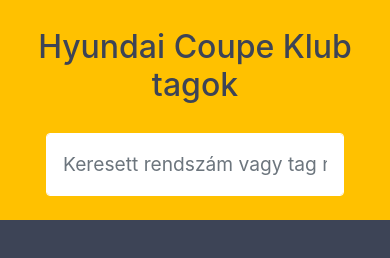
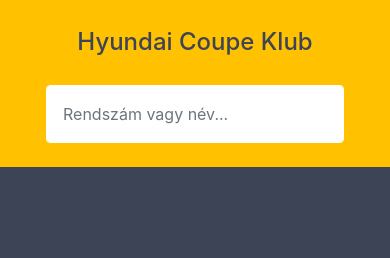
Before and after one commit to adamex09/coupe-checker, a website: page search.html in a window 390 px wide. Drawn offline with nearby package versions, Linux system fonts and the light colour scheme; no server answers.

Commit message:
Mobile viewport fix 2

```diff
--- a/search.html
+++ b/search.html
@@ -10,11 +10,11 @@
 
   <style>
   p { margin-bottom: 0; color: #DADADA;}
-  h2 { width: 100%; padding-bottom:20px; color: #3D4456;}
+  h4 { width: 100%; padding-bottom:20px; color: #3D4456;}
   h5 { color: #FFF;}
   .card { margin-top: 15px; background-color: #3D4456; border-left: 2px solid #FFC100; border-radius: 0px;}
   .navbar { background-color: #FFC100;}
-  .form-control { padding: 1rem; font-size: 1.2rem; border: 1px solid #ffffff;}
+  .form-control { padding: 1rem; font-size: 1rem; border: 1px solid #ffffff;}
   .form-control:focus {
     color: #495057;
     background-color: #fff;
@@ -28,11 +28,11 @@
 <body>
   <div class="navbar text-center">
     <div class="container-fluid" style="padding-top:20px;">
-      <h2>Hyundai Coupe Klub tagok</h2>
+      <h4>Hyundai Coupe Klub</h4>
       <div class="container-fluid">
         <form role="form">
           <div class="form-group">
-            <input type="input" class="form-control input" id="txt-search" autofocus placeholder="Keresett rendszám vagy tag neve...">
+            <input type="input" class="form-control input" id="txt-search" autofocus placeholder="Rendszám vagy név...">
           </div>
         </form>
       </div>
```
